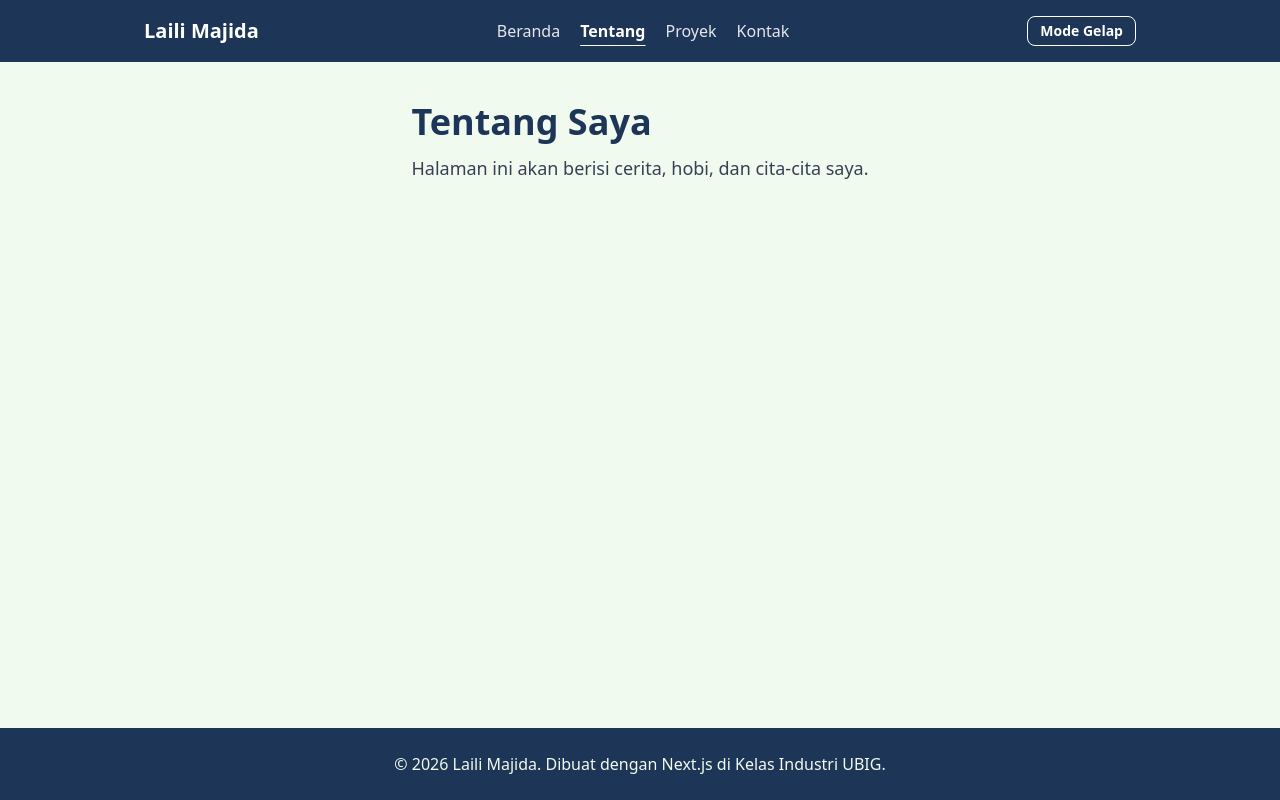
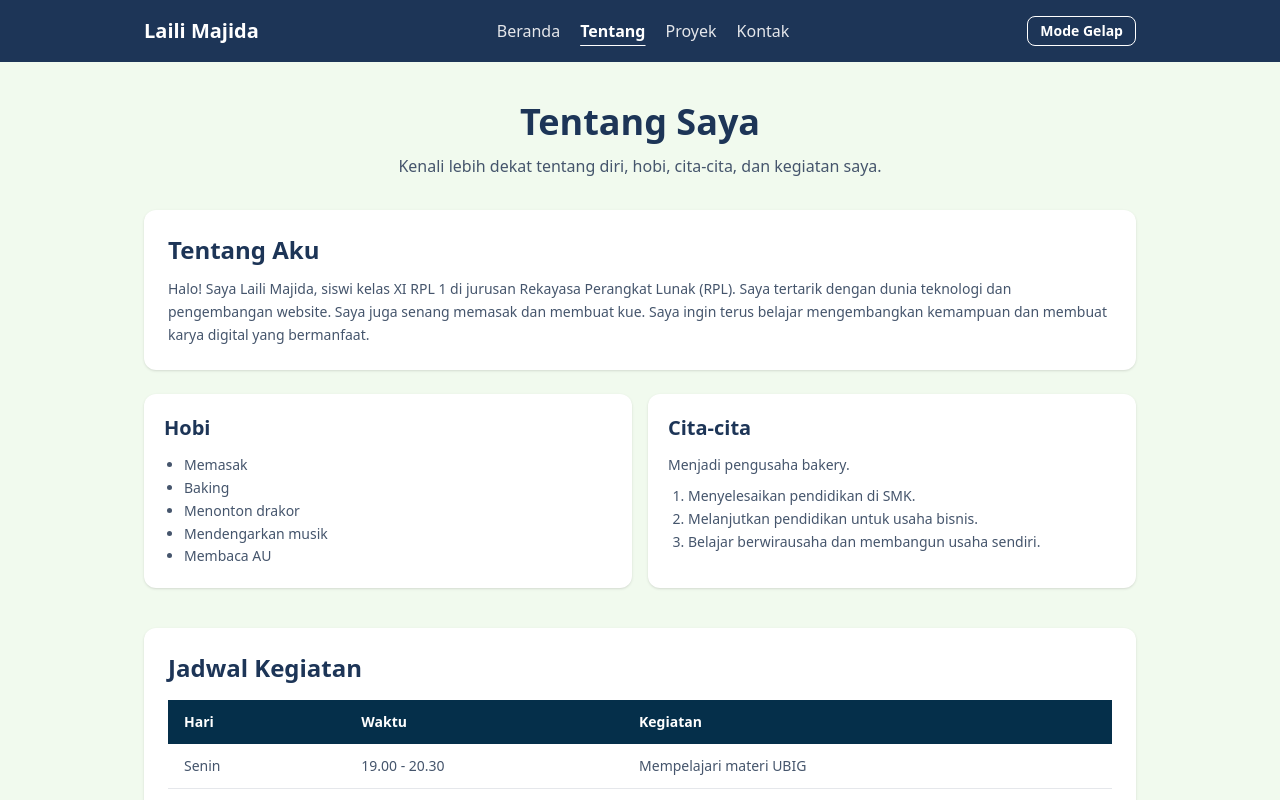
Before and after one commit to lailimajida47-max/portofolio-next, a Next.js app: page /tentang in a window 1280 px wide. Shown: the top 800 px of the page. Built offline with nearby package versions, Linux system fonts and the light colour scheme.

Commit message:
update: rapikan halaman beranda dan tentang

```diff
--- a/src/app/page.js
+++ b/src/app/page.js
@@ -12,34 +12,6 @@ const skills = [
   { nama: "JavaScript", level: "Dasar" },
 ];
 
-const jadwal = [
-  {
-    hari: "Senin",
-    waktu: "19.00 - 20.30",
-    kegiatan: "Mempelajari materi UBIG",
-  },
-  {
-    hari: "Selasa",
-    waktu: "19.00 - 20.15",
-    kegiatan: "Mengerjakan tugas UBIG",
-  },
-  {
-    hari: "Rabu",
-    waktu: "18.00 - 21.10",
-    kegiatan: "Membuat Website",
-  },
-  {
-    hari: "Kamis",
-    waktu: "20.00 - 22.00",
-    kegiatan: "Merangkum catatan UBIG",
-  },
-  {
-    hari: "Jumat",
-    waktu: "19.00 - 20.30",
-    kegiatan: "Mengevaluasi tugas UBIG",
-  },
-];
-
 const proyekTerbaru = proyek.slice(-3).reverse();
 
 export default function Home() {
@@ -50,52 +22,12 @@ export default function Home() {
         tagline="Siswa Kelas XI SMK Jurusan RPL, calon Junior Web Developer di Kelas Industri UBIG."
       />
 
-      <section className="mt-10 rounded-xl bg-white p-6 shadow-sm dark:bg-gray-800">
-        <h2 className="mb-3 text-2xl font-bold text-utama dark:text-sky-200">
-          Tentang Saya
-        </h2>
-        <p className="text-sm leading-relaxed text-slate-600 dark:text-gray-300">
-          Halo! Saya Laili Majida, siswi kelas XI RPL 1 di jurusan
-          Rekayasa Perangkat Lunak (RPL). Saya tertarik dengan dunia
-          teknologi dan pengembangan website. Saya juga senang memasak
-          dan membuat kue. Saya ingin terus belajar mengembangkan
-          kemampuan dan membuat karya digital yang bermanfaat.
-        </p>
-      </section>
-
-      <section className="mt-6 grid grid-cols-1 gap-4 md:grid-cols-2">
-        <div className="rounded-xl bg-white p-5 shadow-sm dark:bg-gray-800">
-          <h2 className="mb-3 text-xl font-bold text-utama dark:text-sky-200">
-            Hobi
-          </h2>
-          <ul className="list-disc pl-5 text-sm leading-relaxed text-slate-600 dark:text-gray-300">
-            <li>Memasak</li>
-            <li>Baking</li>
-            <li>Menonton drakor</li>
-            <li>Mendengarkan musik</li>
-            <li>Membaca AU</li>
-          </ul>
-        </div>
-
-        <div className="rounded-xl bg-white p-5 shadow-sm dark:bg-gray-800">
-          <h2 className="mb-3 text-xl font-bold text-utama dark:text-sky-200">
-            Cita-cita
-          </h2>
-          <p className="text-sm leading-relaxed text-slate-600 dark:text-gray-300">
-            Menjadi pengusaha bakery.
-          </p>
-          <ol className="mt-2 list-decimal pl-5 text-sm leading-relaxed text-slate-600 dark:text-gray-300">
-            <li>Menyelesaikan pendidikan di SMK.</li>
-            <li>Melanjutkan pendidikan untuk usaha bisnis.</li>
-            <li>Belajar berwirausaha dan membangun usaha sendiri.</li>
-          </ol>
-        </div>
-      </section>
-
+      {/* Keahlian */}
       <section className="mt-10">
         <h2 className="mb-4 text-2xl font-bold text-utama dark:text-sky-200">
           Keahlian
         </h2>
+
         <div className="grid gap-4 md:grid-cols-3">
           {skills.map((skill) => (
             <SkillCard
@@ -107,15 +39,18 @@ export default function Home() {
         </div>
       </section>
 
+      {/* Proyek Terbaru */}
       <section className="mt-10">
         <h2 className="mb-4 text-2xl font-bold text-utama dark:text-sky-200">
           Proyek Terbaru
         </h2>
+
         <div className="grid gap-6 md:grid-cols-3">
           {proyekTerbaru.map((item) => (
             <ProyekCard key={item.slug} proyek={item} />
           ))}
         </div>
+
         <Link
           href="/proyek"
           className="mt-6 inline-block rounded-lg bg-utama px-5 py-2 font-semibold text-white hover:opacity-90"
@@ -123,35 +58,6 @@ export default function Home() {
           Lihat semua proyek
         </Link>
       </section>
-
-      <section className="mt-10 rounded-xl bg-white p-6 shadow-sm dark:bg-gray-800">
-        <h2 className="mb-4 text-2xl font-bold text-utama dark:text-sky-200">
-          Jadwal Kegiatan
-        </h2>
-        <div className="overflow-x-auto">
-          <table className="w-full border-collapse text-left text-sm text-slate-600 dark:text-gray-300">
-            <thead>
-              <tr className="bg-sky-950 text-white">
-                <th className="px-4 py-3">Hari</th>
-                <th className="px-4 py-3">Waktu</th>
-                <th className="px-4 py-3">Kegiatan</th>
-              </tr>
-            </thead>
-            <tbody>
-              {jadwal.map((item, index) => (
-                <tr
-                  key={`${item.hari}-${index}`}
-                  className="border-b border-gray-200 dark:border-gray-700"
-                >
-                  <td className="px-4 py-3">{item.hari}</td>
-                  <td className="px-4 py-3">{item.waktu}</td>
-                  <td className="px-4 py-3">{item.kegiatan}</td>
-                </tr>
-              ))}
-            </tbody>
-          </table>
-        </div>
-      </section>
     </main>
   );
 }
--- a/src/app/tentang/page.js
+++ b/src/app/tentang/page.js
@@ -1,18 +1,128 @@
 export const metadata = {
   title: "Tentang",
-  description: "Cerita, hobi, cita-cita, dan jadwal belajar Laili Majida.",
+  description: "Tentang diri, hobi, cita-cita, dan jadwal kegiatan Laili Majida.",
 };
+
+const hobi = [
+  "Memasak",
+  "Baking",
+  "Menonton drakor",
+  "Mendengarkan musik",
+  "Membaca AU",
+];
+
+const jadwal = [
+  {
+    hari: "Senin",
+    waktu: "19.00 - 20.30",
+    kegiatan: "Mempelajari materi UBIG",
+  },
+  {
+    hari: "Selasa",
+    waktu: "19.00 - 20.15",
+    kegiatan: "Mengerjakan tugas UBIG",
+  },
+  {
+    hari: "Rabu",
+    waktu: "18.00 - 21.10",
+    kegiatan: "Membuat Website",
+  },
+  {
+    hari: "Kamis",
+    waktu: "20.00 - 22.00",
+    kegiatan: "Merangkum catatan UBIG",
+  },
+  {
+    hari: "Jumat",
+    waktu: "19.00 - 20.30",
+    kegiatan: "Mengevaluasi tugas UBIG",
+  },
+];
 
 export default function Tentang() {
   return (
-    <main className="mx-auto max-w-5xl px-4 py-10">
-      <h1 className="text-3xl font-bold text-utama dark:text-sky-200 md:text-4xl">
-        Tentang Saya
-      </h1>
+    <main className="mx-auto min-h-screen max-w-5xl bg-latar px-4 py-10 text-gray-800 dark:bg-gray-900 dark:text-gray-100">
+      <div className="mb-8 text-center">
+        <h1 className="text-3xl font-bold text-utama dark:text-sky-200 md:text-4xl">
+          Tentang Saya
+        </h1>
+        <p className="mt-3 text-slate-600 dark:text-gray-300">
+          Kenali lebih dekat tentang diri, hobi, cita-cita, dan kegiatan saya.
+        </p>
+      </div>
 
-      <p className="mt-3 text-lg text-gray-700">
-        Halaman ini akan berisi cerita, hobi, dan cita-cita saya.
-      </p>
+      {/* Tentang Aku */}
+      <section className="rounded-xl bg-white p-6 shadow-sm dark:bg-gray-800">
+        <h2 className="mb-3 text-2xl font-bold text-utama dark:text-sky-200">
+          Tentang Aku
+        </h2>
+        <p className="text-sm leading-relaxed text-slate-600 dark:text-gray-300">
+          Halo! Saya Laili Majida, siswi kelas XI RPL 1 di jurusan
+          Rekayasa Perangkat Lunak (RPL). Saya tertarik dengan dunia
+          teknologi dan pengembangan website. Saya juga senang memasak
+          dan membuat kue. Saya ingin terus belajar mengembangkan
+          kemampuan dan membuat karya digital yang bermanfaat.
+        </p>
+      </section>
+
+      {/* Hobi dan Cita-cita */}
+      <section className="mt-6 grid grid-cols-1 gap-4 md:grid-cols-2">
+        <div className="rounded-xl bg-white p-5 shadow-sm dark:bg-gray-800">
+          <h2 className="mb-3 text-xl font-bold text-utama dark:text-sky-200">
+            Hobi
+          </h2>
+          <ul className="list-disc pl-5 text-sm leading-relaxed text-slate-600 dark:text-gray-300">
+            {hobi.map((item) => (
+              <li key={item}>{item}</li>
+            ))}
+          </ul>
+        </div>
+
+        <div className="rounded-xl bg-white p-5 shadow-sm dark:bg-gray-800">
+          <h2 className="mb-3 text-xl font-bold text-utama dark:text-sky-200">
+            Cita-cita
+          </h2>
+          <p className="text-sm leading-relaxed text-slate-600 dark:text-gray-300">
+            Menjadi pengusaha bakery.
+          </p>
+          <ol className="mt-2 list-decimal pl-5 text-sm leading-relaxed text-slate-600 dark:text-gray-300">
+            <li>Menyelesaikan pendidikan di SMK.</li>
+            <li>Melanjutkan pendidikan untuk usaha bisnis.</li>
+            <li>Belajar berwirausaha dan membangun usaha sendiri.</li>
+          </ol>
+        </div>
+      </section>
+
+      {/* Jadwal Kegiatan */}
+      <section className="mt-10 rounded-xl bg-white p-6 shadow-sm dark:bg-gray-800">
+        <h2 className="mb-4 text-2xl font-bold text-utama dark:text-sky-200">
+          Jadwal Kegiatan
+        </h2>
+
+        <div className="overflow-x-auto">
+          <table className="w-full border-collapse text-left text-sm text-slate-600 dark:text-gray-300">
+            <thead>
+              <tr className="bg-sky-950 text-white">
+                <th className="px-4 py-3">Hari</th>
+                <th className="px-4 py-3">Waktu</th>
+                <th className="px-4 py-3">Kegiatan</th>
+              </tr>
+            </thead>
+            <tbody>
+              {jadwal.map((item) => (
+                <tr
+                  key={item.hari}
+                  className="border-b border-gray-200 dark:border-gray-700"
+                >
+                  <td className="px-4 py-3">{item.hari}</td>
+                  <td className="px-4 py-3">{item.waktu}</td>
+                  <td className="px-4 py-3">{item.kegiatan}</td>
+                </tr>
+              ))}
+            </tbody>
+          </table>
+        </div>
+      </section>
     </main>
   );
 }
```
